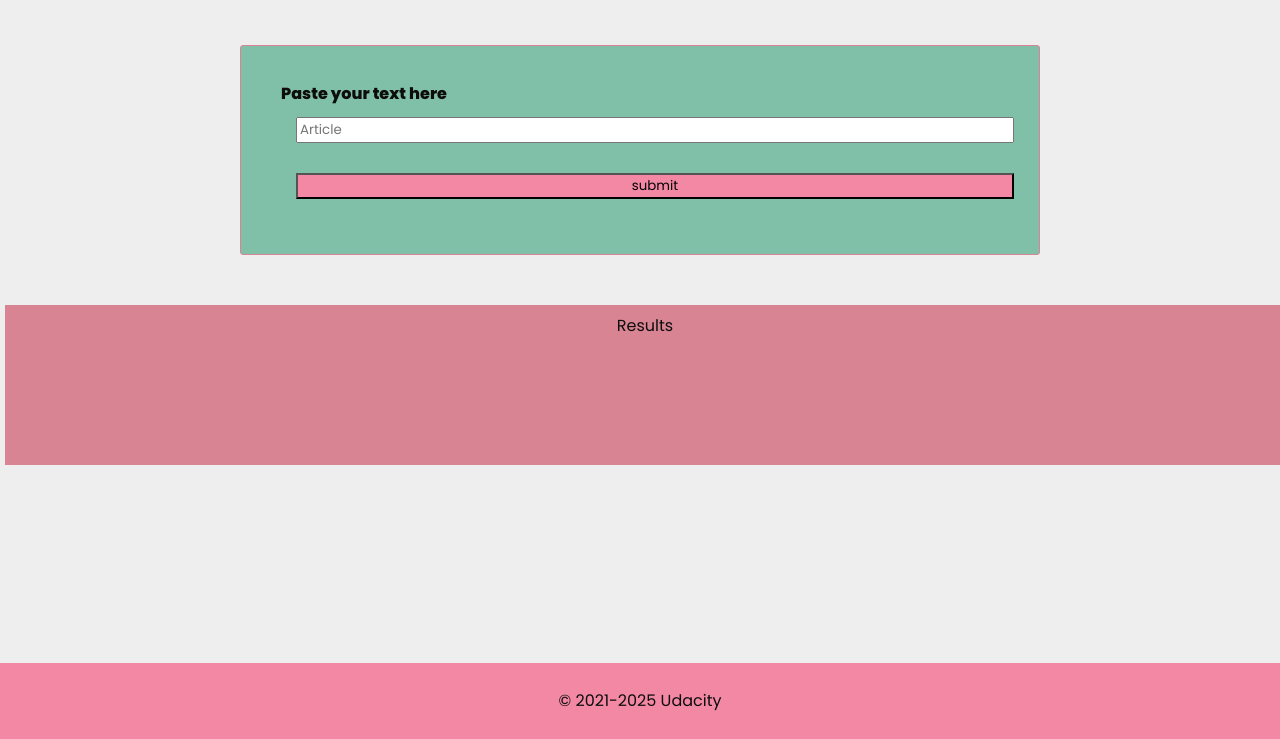
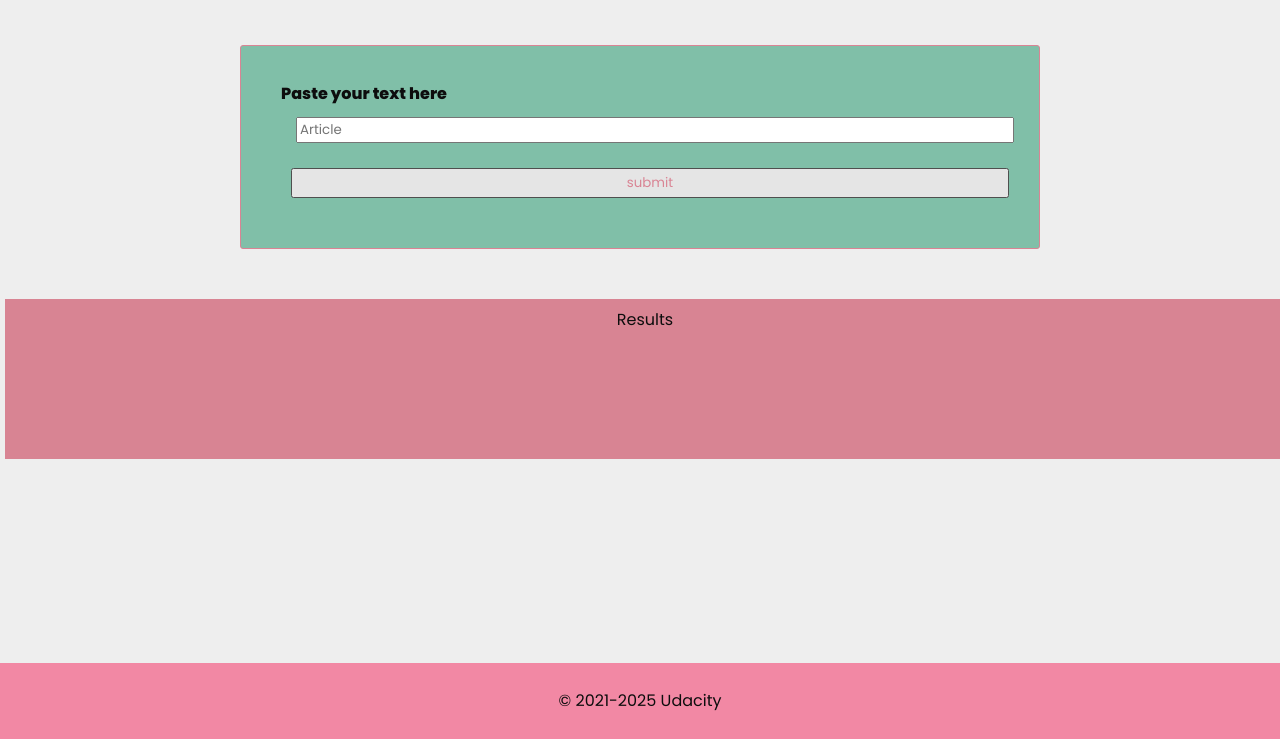
Before and after one commit to imonem/NLP-Sentiment-Analysis-API, a website built with webpack: page src/client/views/index.html in a window 1280 px wide. In both pictures the pointer is over the input "submit". Shown: the part 61-800 px from the top of the page. Built offline with nearby package versions, Linux system fonts and the light colour scheme.

Commit message:
merge commit

```diff
--- a/src/client/styles/form.scss
+++ b/src/client/styles/form.scss
@@ -17,17 +17,16 @@ form {
         line-height: 20px;
         margin: 15px 15px;
         transition: ease .3s;
-    }
 
-    & input:hover {
-        font-family: 'Poppins', sans-serif;
-        // padding: 5px 20px;
-        width: 100%;
-        line-height: 20px;
-        margin: 15px 15px;
-        background-color: $Graphic-Design-2-hex;
-        transition: ease .3s;
-        cursor: pointer;
+        &#btn-submit {
+            margin: 10px;
+            padding: 3px;
+        }
+        &#btn-submit:hover {
+            color: $Graphic-Design-1-hex;
+            cursor: pointer;
+            transition: ease 0.3s;
+        }
     }
 
     label {
--- a/src/client/views/index.html
+++ b/src/client/views/index.html
@@ -28,7 +28,7 @@
                     <label for="getMeaning" id="txt-analysis">Paste your text here</label>
                     <!-- onblur="Client.onBlur()"-->
                     <input id="meaning-cloud" type="text" name="input" value="" placeholder="Article">
-                    <input type="submit" name="" value="submit" onclick="return Client.getMeaning(event)" onsubmit="return Client.getMeaning(event)">
+                    <input id="btn-submit" type="submit" name="" value="submit" onclick="return Client.getMeaning(event)" onsubmit="return Client.getMeaning(event)">
                 </form>
             </section>
 
```
